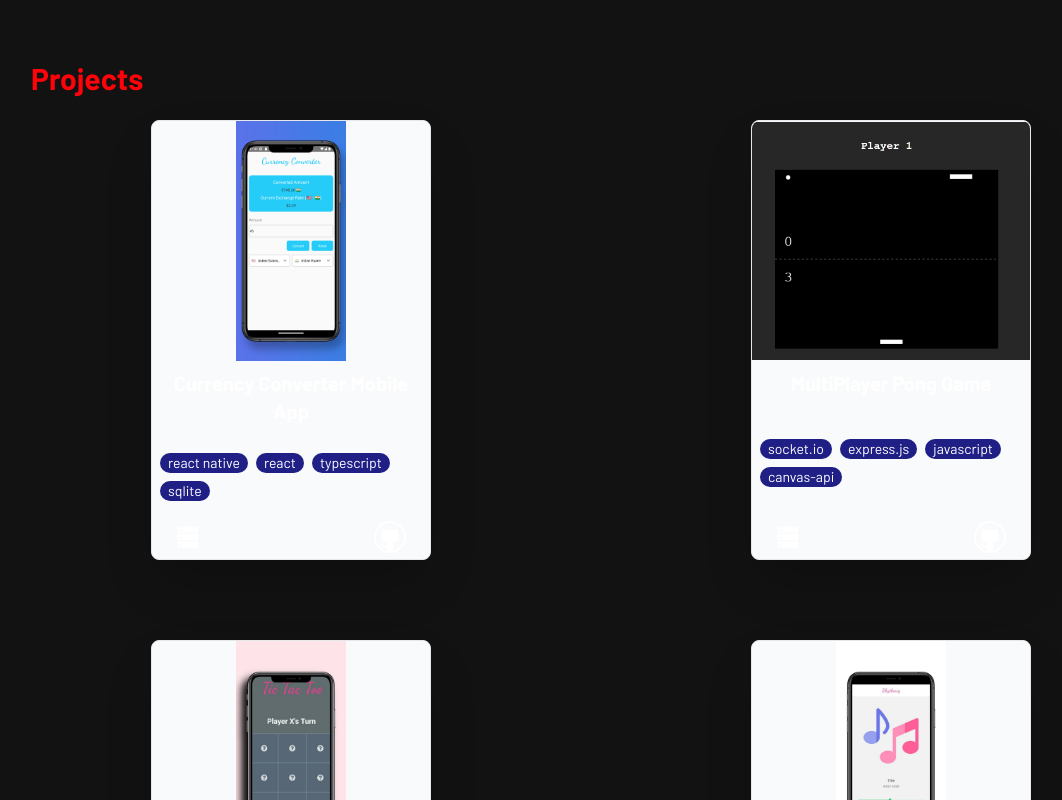
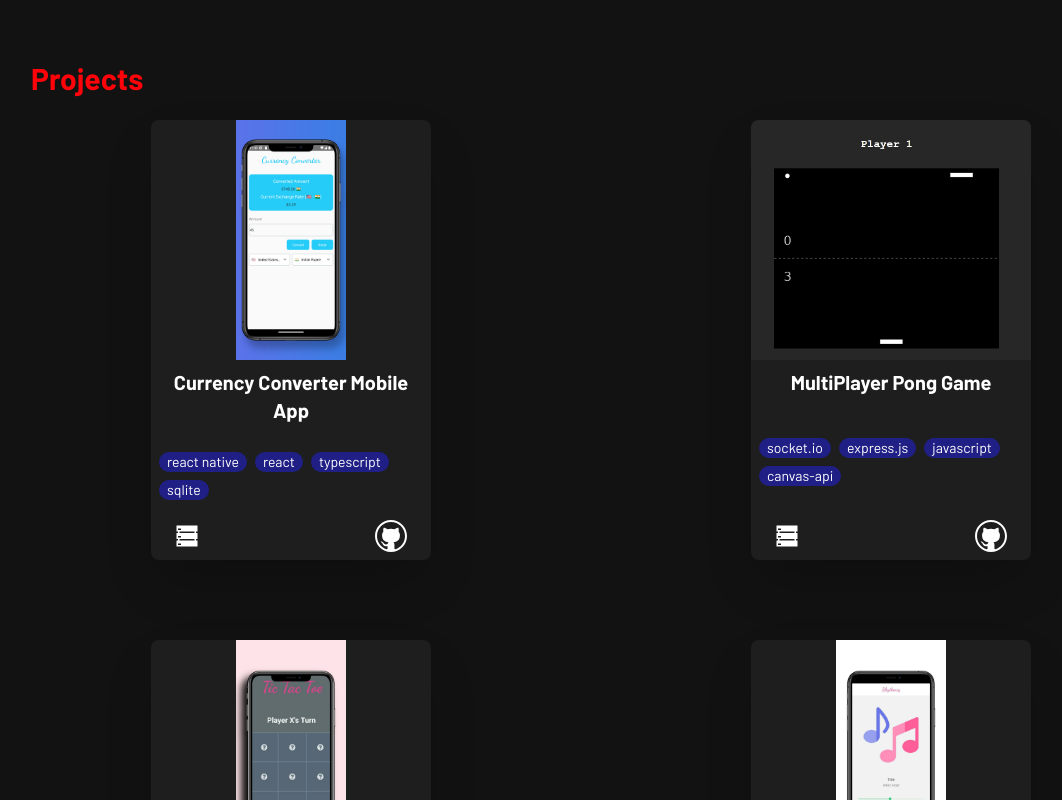
Before and after one commit to qur786/portfolio, a React (Vite) app: page / in a window 1280 px wide. Shown: the part 4200-5000 px from the top of the page, without its empty margins (49-1111 px from the left). Built offline with nearby package versions, Linux system fonts and the light colour scheme.

Commit message:
refactor: remove unnecessary border from project card

```diff
--- a/src/components/Project/index.tsx
+++ b/src/components/Project/index.tsx
@@ -21,7 +21,7 @@ export function Project({
   imageClipPosition = "0px_25%",
 }: ProjectProps): JSX.Element {
   return (
-    <div className="max-w-[280px] min-h-[440px] rounded-lg border shadow-xl md:shadow-2xl bg-gray-50 dark:bg-black-elevation-1">
+    <div className="max-w-[280px] min-h-[440px] rounded-lg shadow-xl md:shadow-2xl bg-gray-50 dark:bg-black-elevation">
       <img
         className={`w-full h-60 object-scale-down rounded-tl-lg rounded-tr-lg object-[${imageClipPosition}]`}
         src={image}
```
